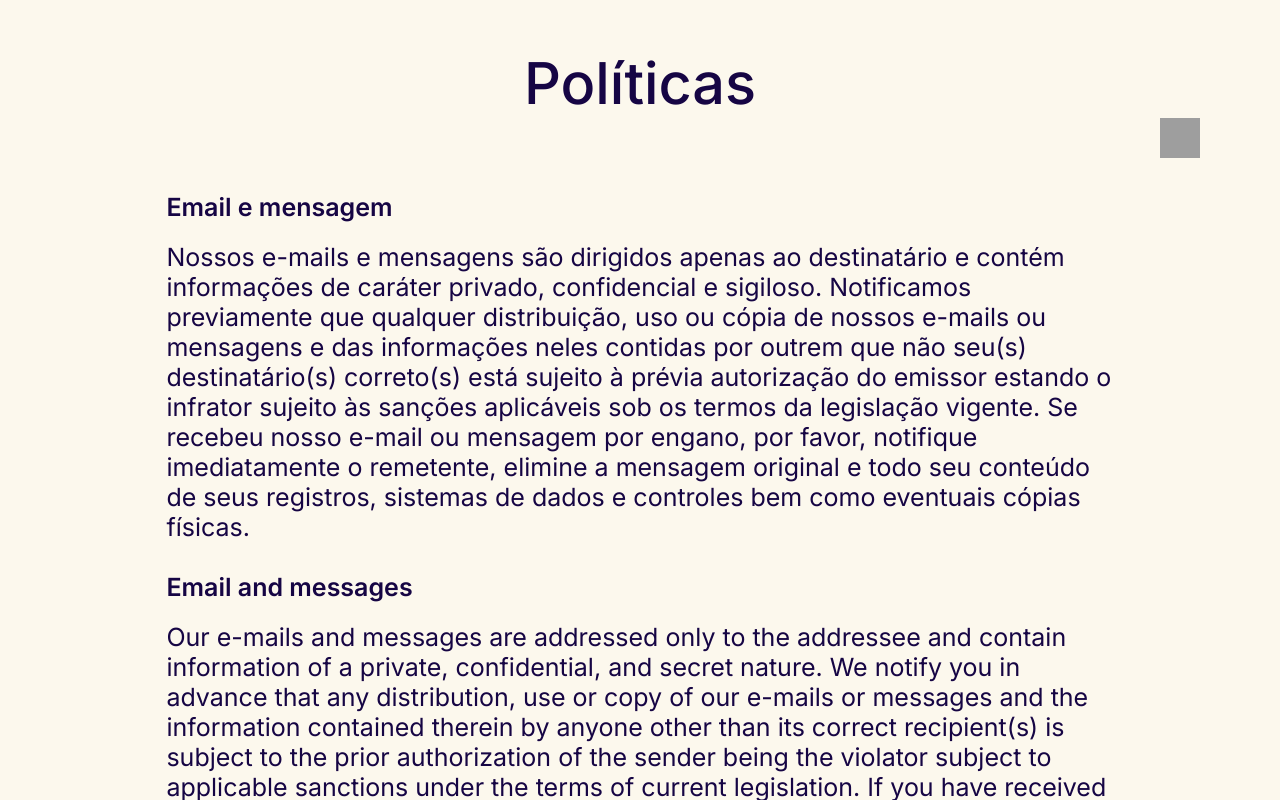
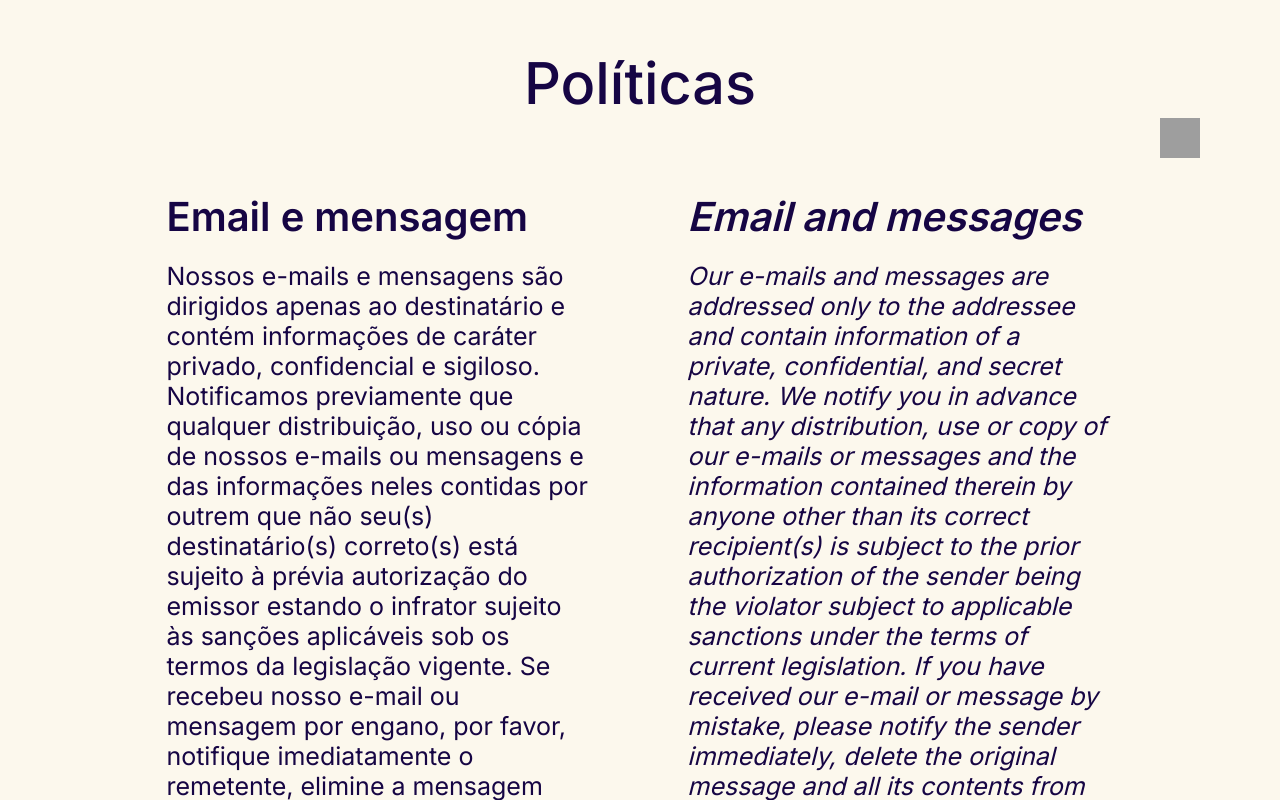
Before and after one commit to fidentia/fidentia-website, a Next.js app: page /politics in a window 1280 px wide. Built offline with nearby package versions, Linux system fonts and the light colour scheme; no server answers; grey boxes are pictures that could not be loaded.

Commit message:
style: corrige layout

```diff
--- a/src/pages/fidentia/index.jsx
+++ b/src/pages/fidentia/index.jsx
@@ -4,7 +4,7 @@ import Link from "next/link";
 export default function fidentia() {
   return (
     <section className={styles.container}>
-      <h1 className={styles.title}>A fidentia</h1>
+      <h1 className={styles.title}>A Fidentia</h1>
       <div className={styles.container_arrow_back}>
         <button>
           <Link href="/">
--- a/src/pages/index.jsx
+++ b/src/pages/index.jsx
@@ -454,7 +454,7 @@ export default function Home({ postsPagination }) {
               </div>
               <div className={styles.info}>
                 <h3>Rafael Abad</h3>
-                <p>CFO at KNW Brokers</p>
+                <p>CFO na KNW Brokers</p>
               </div>
               <article className={styles.text}>
                 <p>
@@ -475,7 +475,7 @@ export default function Home({ postsPagination }) {
 
               <div className={styles.info}>
                 <h3>Sofia Banuls Scatena</h3>
-                <p>Diretora Comercial - C.C.O</p>
+                <p>CCO na Sanyuu</p>
               </div>
               <article className={styles.text}>
                 <p>
@@ -511,7 +511,7 @@ export default function Home({ postsPagination }) {
               <h3>Vamos bater um papo?</h3>
               <p>
                 Conte-nos mais sobre você e <br />
-                como nós podemos auxiliá-lo
+                como nós podemos auxiliá-lo.
               </p>
             </div>
             <div>
--- a/src/pages/politics/index.jsx
+++ b/src/pages/politics/index.jsx
@@ -18,9 +18,9 @@ export default function politics() {
         </button>
       </div>
       <div className={styles.subContainer}>
-
+        <div className={styles.flexrows}>
           <div id="email-mensagem">
-          <h3 className={styles.margin}>Email e mensagem</h3>
+            <h3 className={`${styles.margin} ${styles.titlePrincipal}`}>Email e mensagem</h3>
             <p>
               Nossos e-mails e mensagens são dirigidos apenas ao destinatário e
               contém informações de caráter privado, confidencial e sigiloso.
@@ -36,8 +36,8 @@ export default function politics() {
             </p>
           </div>
 
-        <div>
-          <h3 className={styles.margin}>Email and messages</h3>
+          <div className={styles.italicFont}>
+            <h3 className={`${styles.margin} ${styles.titlePrincipal}`}>Email and messages</h3>
             <p>
               Our e-mails and messages are addressed only to the addressee and
               contain information of a private, confidential, and secret nature.
@@ -52,11 +52,12 @@ export default function politics() {
               copies.
             </p>
           </div>
+        </div>
 
         <div id="politica-privacidade">
-          <h4 className={styles.margin}>Política de Privacidade e Cookies</h4>
+          <h4 className={`${styles.margin} ${styles.titlePrincipal}`}>Política de Privacidade e Cookies</h4>
           <div>
-          <p className={styles.margin}>Fidentia corretora de seguros LTDA. (“Fidentia” ou nós) entendemos as preocupações sobre privacidade e trabalhamos duro para cumprir as leis de proteção de dados relevantes.</p>
+          <p className={styles.margin}>FIDENTIA CAPITAL CONSULTORIA E ASSESSORIA EM SEGUROS E RESSEGUROS LTDA. (“Fidentia” ou nós) entendemos as preocupações sobre privacidade e trabalhamos duro para cumprir as leis de proteção de dados relevantes.</p>
 
           <p className={styles.margin}>Este aviso de privacidade do site é fornecido para explicar:</p>
           <ul>
@@ -333,7 +334,7 @@ export default function politics() {
         </div>
 
         <div id="etica-compliance">
-          <h3>Ética e Compliance</h3>
+          <h3 className={styles.titlePrincipal}>Ética e Compliance</h3>
           <p className={styles.margin}>
             Levamos a sério nossos compromissos para com a sociedade, indivíduos
             e instituições com quem nos relacionamos. Respeito às crenças,
--- a/src/pages/politics/styles.module.scss
+++ b/src/pages/politics/styles.module.scss
@@ -2,6 +2,24 @@
     margin: 20px 0;
 }
 
+.titlePrincipal{
+    font-size: 2.5rem !important;
+}
+.italicFont{
+    font-style: italic;
+}
+.flexrows{
+    display: flex;
+    justify-content: space-between;
+    flex-wrap: wrap;
+    > div{
+        width: 45%;
+        min-width: 250px;
+        @media (max-width: 765px) {
+            width: 100%;
+          }
+    }
+}
 .container{
     .title{
         display: flex;
```
Also changed, not shown: src/styles/Home.module.scss (+10 -3 lines). Lines whose indentation alone changed are shown as unchanged.
